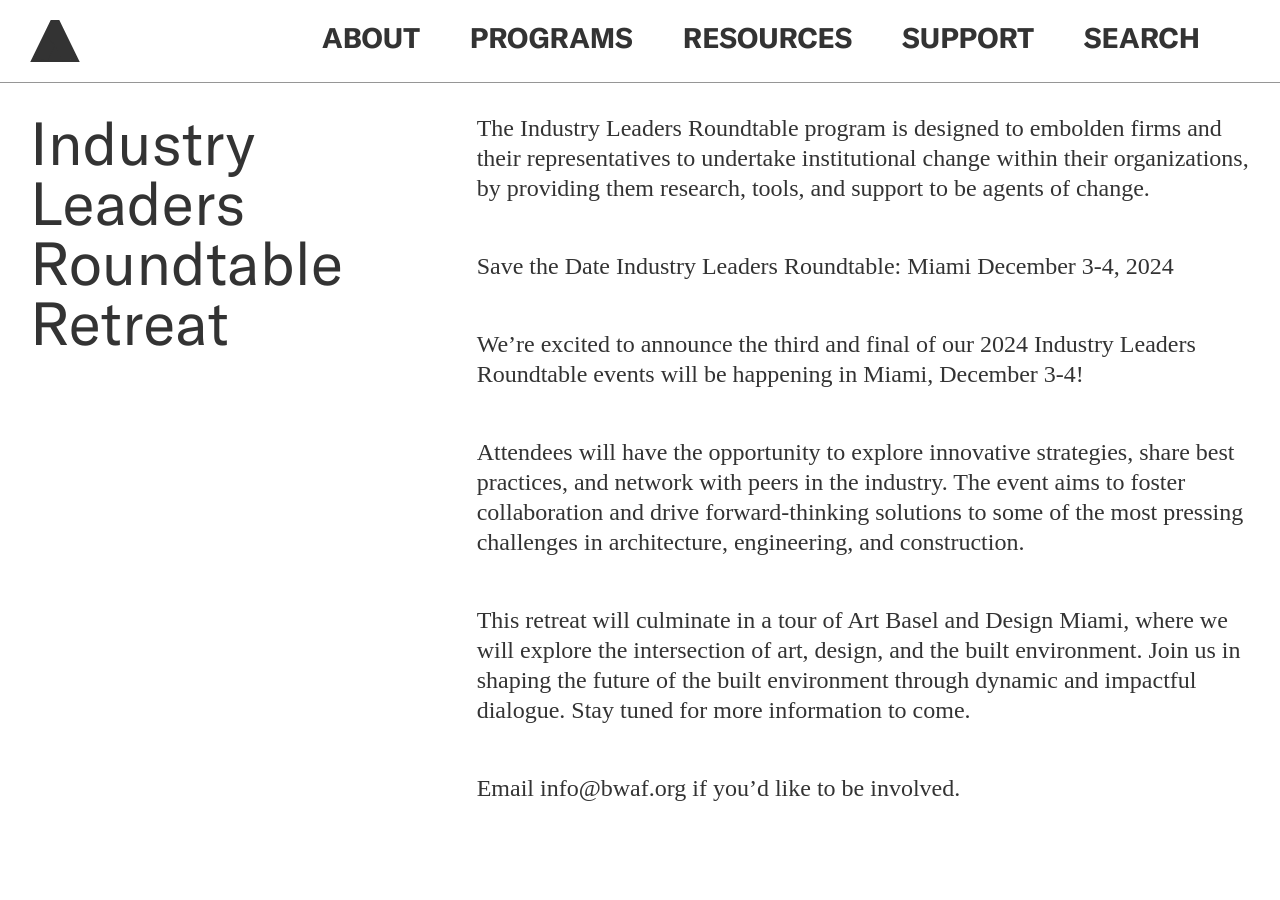
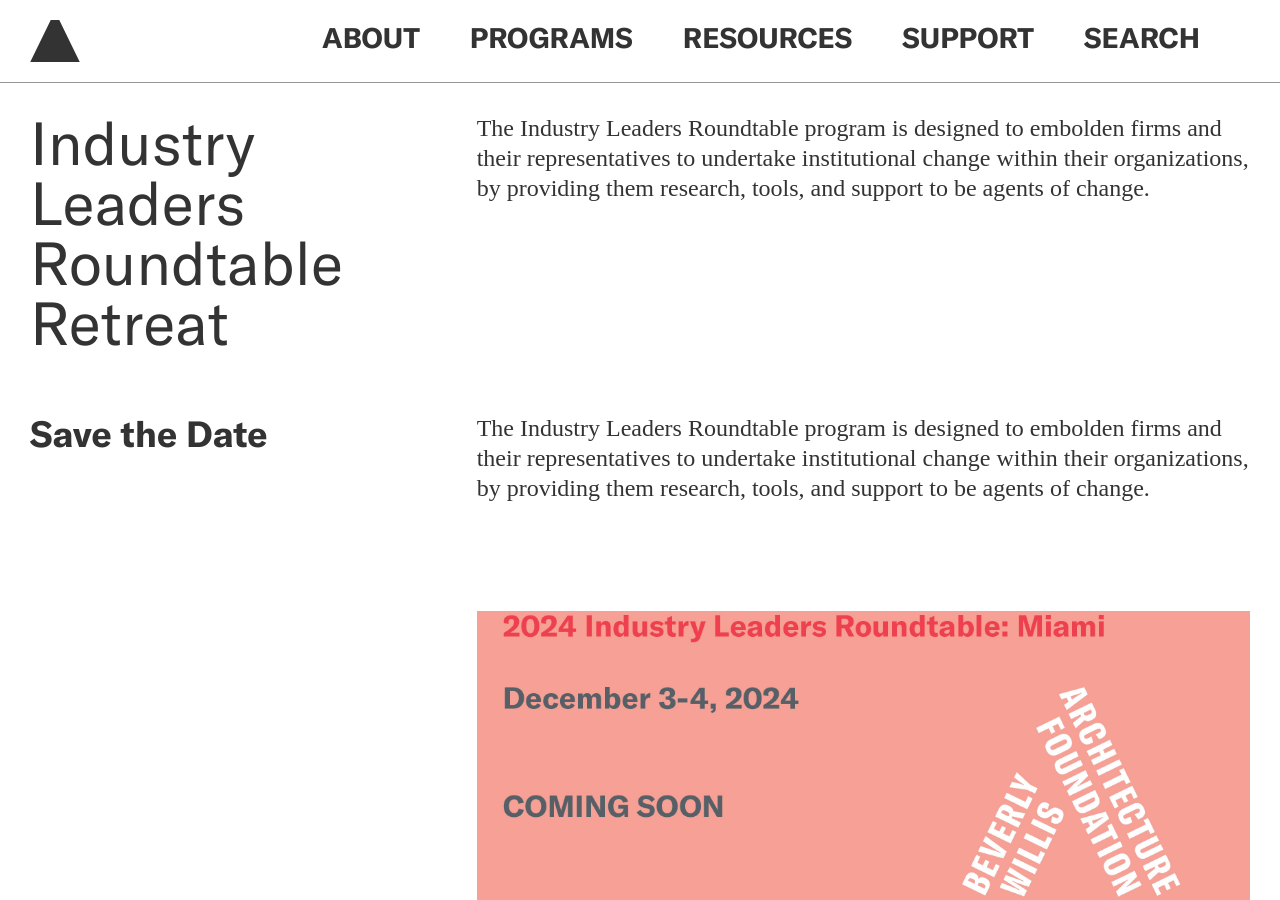
Before and after one commit to jengalas/bwaf-bbw, a Jekyll site: the page built from _programs/industry-leaders-roundtable-retreat.md, in a window 1280 px wide and 900 px high. Built offline with Jekyll 4.4.1, drawn with Linux system fonts in a browser that asks for light colours; nearby versions of some CDN libraries; some web fonts are replaced.

Commit message:
Updated 1 file via CloudCannon.

```diff
--- a/_programs/industry-leaders-roundtable-retreat.md
+++ b/_programs/industry-leaders-roundtable-retreat.md
@@ -16,39 +16,28 @@
       download: ''
       link_url: ''
       link_text: ''
-    text_block: >-
+    text_block: >
       The Industry Leaders Roundtable program is designed to embolden firms and
       their representatives to undertake institutional change within their
       organizations, by providing them research, tools, and support to be agents
       of change.
-
-
-      Save the Date
-
-      Industry Leaders Roundtable: Miami
-
-      December 3-4, 2024
-
-
-      We’re excited to announce the third and final of our 2024 Industry Leaders
-      Roundtable events will be happening in Miami, December 3-4!
-
-
-      Attendees will have the opportunity to explore innovative strategies,
-      share best practices, and network with peers in the industry. The event
-      aims to foster collaboration and drive forward-thinking solutions to some
-      of the most pressing challenges in architecture, engineering, and
-      construction.
-
-
-      This retreat will culminate in a tour of Art Basel and Design Miami, where
-      we will explore the intersection of art, design, and the built
-      environment. Join us in shaping the future of the built environment
-      through dynamic and impactful dialogue. Stay tuned for more information to
-      come.
-
-
-      Email info@bwaf.org if you’d like to be involved.
+  - template: text-block
+    button:
+      - button_text:
+        button_link:
+    section_break: false
+    include_left-hand_column_text_: true
+    lefthand_text:
+      header_type: Medium Header
+      text: Save the Date
+      download: ''
+      link_url: ''
+      link_text: ' We’re excited to announce the third and final of our 2024 Industry Leaders Roundtable events will be happening in Miami, December 3-4!  Attendees will have the opportunity to explore innovative strategies, share best practices, and network with peers in the industry. The event aims to foster collaboration and drive forward-thinking solutions to some of the most pressing challenges in architecture, engineering, and construction.  This retreat will culminate in a tour of Art Basel and Design Miami, where we will explore the intersection of art, design, and the built environment. Join us in shaping the future of the built environment through dynamic and impactful dialogue. Stay tuned for more information to come.  Email info@bwaf.org if you’d like to be involved.'
+    text_block: >
+      The Industry Leaders Roundtable program is designed to embolden firms and
+      their representatives to undertake institutional change within their
+      organizations, by providing them research, tools, and support to be agents
+      of change.
   - template: image-block
     button:
       - button_text:
```
